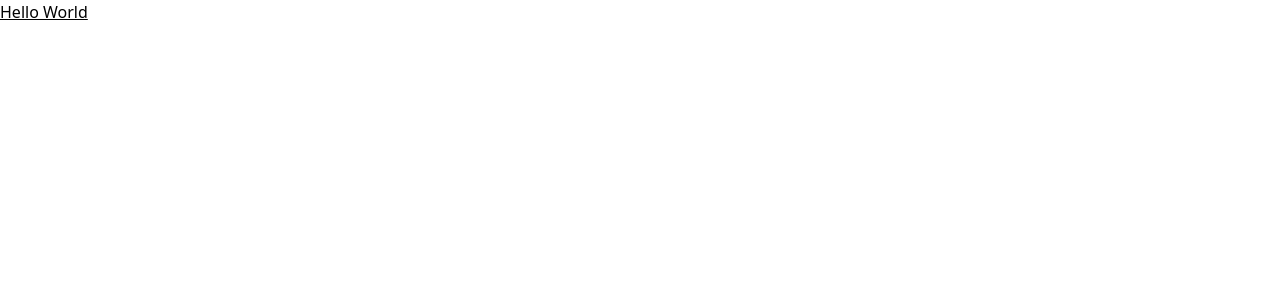
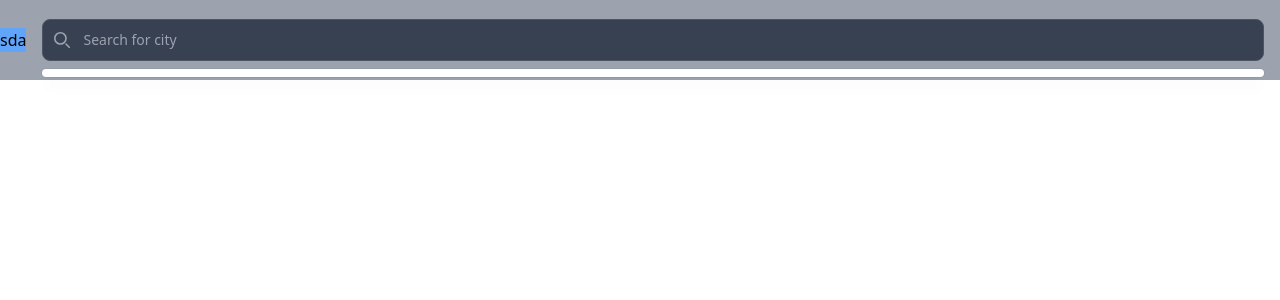
Before and after one commit to sikoramodra/vue-weather-app, a Vue app: page / in a window 1280 px wide. Shown: the top 300 px of the page. Built offline with nearby package versions, Linux system fonts and the light colour scheme.

Commit message:
feat: SearchBar - WIP

```diff
--- a/index.html
+++ b/index.html
@@ -6,8 +6,8 @@
     <meta name="viewport" content="width=device-width, initial-scale=1.0">
     <title>Vite App</title>
   </head>
-  <body class="w-screen">
-    <div id="app"></div>
+  <body class="w-screen h-screen">
+    <div id="app" class="h-full"></div>
     <script type="module" src="/src/main.js"></script>
   </body>
 </html>
--- a/src/App.vue
+++ b/src/App.vue
@@ -1,5 +1,14 @@
-<script setup></script>
+<script setup>
+import LocationCard from '@/components/LocationCard.vue';
+import SearchBar from '@/components/SearchBar.vue';
+import { ref } from 'vue';
+
+const q = ref();
+</script>
 
 <template>
-  <h1 class="underline">Hello World</h1>
+  <header class="bg-gray-400 h-20 flex justify-evenly items-center">
+    <LocationCard />
+    <SearchBar v-model:q="q" />
+  </header>
 </template>
--- /dev/null
+++ b/src/components/LocationCard.vue
@@ -0,0 +1,5 @@
+<script setup></script>
+
+<template>
+  <div class="bg-blue-400 h-min">sda</div>
+</template>
--- /dev/null
+++ b/src/components/SearchBar.vue
@@ -0,0 +1,79 @@
+<script setup>
+import { ref, watch } from 'vue';
+
+const props = defineProps({
+  q: {
+    type: String,
+  },
+});
+
+const cityList = ref();
+
+defineEmits(['update:q']);
+
+const fetchCityData = async (q) => {
+  try {
+    const response = await fetch(
+      `https://api.openweathermap.org/geo/1.0/direct?appid=deaf4353cc00ef0e58e1fe493454be49&q=${q}&limit=5`,
+    );
+    if (!response.ok) {
+      throw new Error(`Failed to fetch city: ${q}`);
+    }
+    return await response.json();
+  } catch (e) {
+    console.error(e.message);
+  }
+};
+
+watch(
+  () => props.q,
+  async () => {
+    if (props.q) {
+      cityList.value = await fetchCityData(props.q);
+      console.log(cityList.value);
+    }
+  },
+);
+</script>
+
+<template>
+  <div class="relative w-full mx-4 min-w-64">
+    <div
+      class="absolute inset-y-0 start-0 flex items-center ps-3 pointer-events-none"
+    >
+      <!-- TODO: here goes spinner for geolocation api -->
+      <svg
+        class="w-4 h-4 text-gray-500 dark:text-gray-400"
+        fill="none"
+        viewBox="0 0 20 20"
+      >
+        <path
+          stroke="currentColor"
+          stroke-linecap="round"
+          stroke-linejoin="round"
+          stroke-width="2"
+          d="m19 19-4-4m0-7A7 7 0 1 1 1 8a7 7 0 0 1 14 0Z"
+        />
+      </svg>
+    </div>
+    <input
+      type="text"
+      class="outline-none bg-gray-50 border border-gray-300 text-gray-900 text-sm rounded-lg focus:ring-blue-500 focus:border-blue-500 block w-full ps-10 p-2.5 dark:bg-gray-700 dark:border-gray-600 dark:placeholder-gray-400 dark:text-white dark:focus:ring-blue-500 dark:focus:border-blue-500"
+      placeholder="Search for city"
+      :value="q"
+      @input="$emit('update:q', $event.target.value)"
+    />
+    <div
+      id="dropdown-menu"
+      class="absolute left-0 w-full mt-2 rounded-md shadow-lg bg-white ring-1 ring-black ring-opacity-5 p-1 space-y-1"
+    >
+      <p
+        class="block px-4 py-2 text-gray-700 hover:bg-gray-100 active:bg-blue-100 cursor-pointer rounded-md"
+        v-for="(city, index) in cityList"
+        :key="index"
+      >
+        {{ city.name }}
+      </p>
+    </div>
+  </div>
+</template>
```
Also changed, not shown: 1 other file (tests, documents, lock files or other folders).
